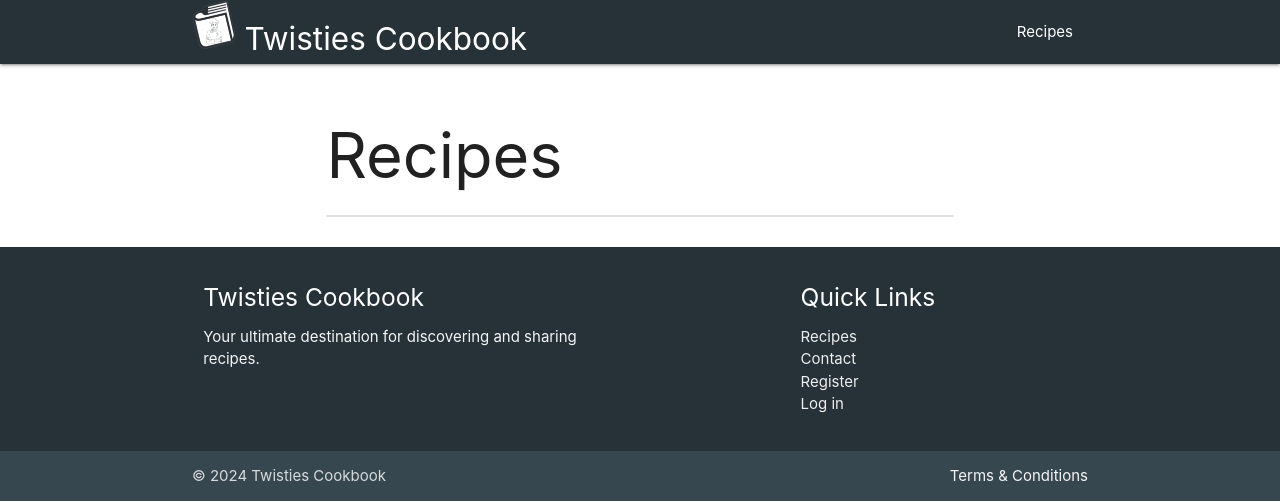
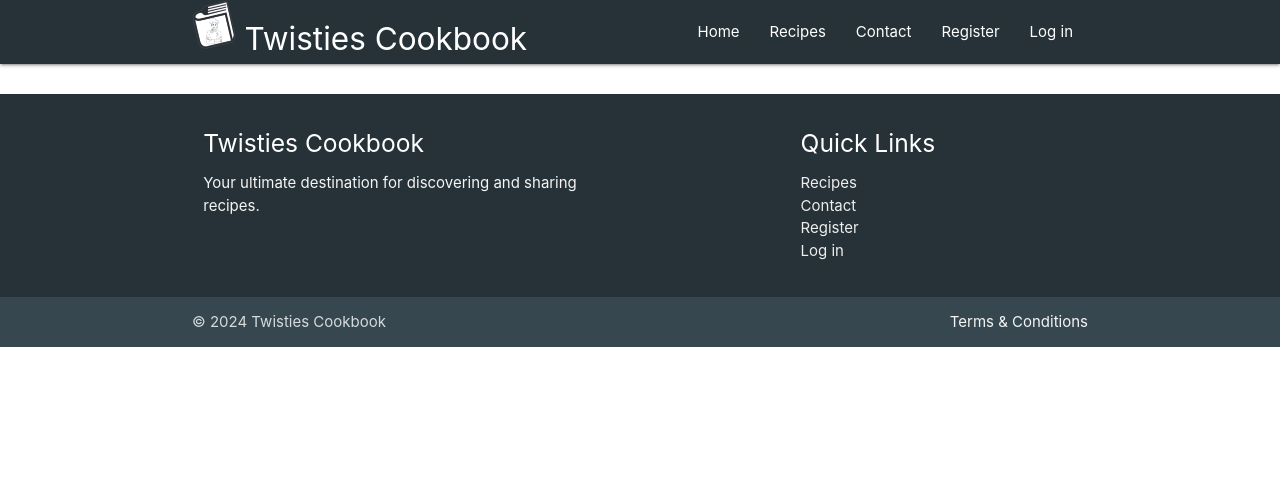
Before and after one commit to twisty147/Twisties-Cook-Book, a Flask app: page / in a window 1280 px wide. Shown: the top 502 px of the page. Run offline with Flask 2, Linux system fonts and the light colour scheme; data that the repository does not hold is empty; some libraries are stand-ins or nearby versions.

Commit message:
Enhance header with additional navigation links and updated mobile menu - Added Home, Contact, Register, and Login links to both desktop and mobile navigation. Also added their app routes on app.py. - Updated mobile menu icon from menu to bars for better visual consistency.- Included a Menu heading in the mobile sidebar and aligned menu items center.- Modified the brand logo section to use brand-text for consistent styling.- Cleaned up redundant <li> elements in desktop and mobile menus. -Added an index.html page inheriting from base template.

```diff
--- a/app.py
+++ b/app.py
@@ -22,13 +22,39 @@ app.secret_key = os.environ.get("SECRET_KEY")
 
 mongo = PyMongo(app)
 
-@app.route("/")
+@app.route('/')
+def get_index():
+       return render_template('index.html')
+
+@app.route('/recipe/<recipe_id>')
+def get_recipe(recipe_id):
+   return render_template('recipe_detail.html')
+
+
+
 @app.route('/recipes', methods=['GET'])
 def get_recipes():
     recipes = mongo.db.recipesCollection.find()
     return render_template("recipes.html", recipes=recipes)
 
 
+@app.route('/contact')
+def get_contact():
+    return render_template('contact.html')
+
+
+@app.route('/register')
+def get_register():
+    return render_template('register.html')
+
+
+@app.route('/login')
+def get_login():
+    return render_template('login.html')
+
+
+
+
 if __name__ == "__main__":
     app.run(host=os.environ.get("IP"),
             port=int(os.environ.get("PORT")),
--- a/templates/base.html
+++ b/templates/base.html
@@ -17,6 +17,7 @@
 </head>
 
 <body>
+    <header>
         <!-- Navbar -->
         <nav class="blue-grey darken-4">
             <div class="nav-wrapper container">
@@ -24,19 +25,31 @@
                 <a href="/" class="brand-logo">
                     <img src="{{ url_for('static', filename='images/logo.png') }}" alt="Twisties Cookbook Logo"
                         style="height: 50px;">
-                Twisties Cookbook
+                    <span class="brand-text">Twisties Cookbook</span>
                 </a>
-            <a href="#" data-target="mobile-menu" class="sidenav-trigger"><i class="material-icons">menu</i></a>
+                <a href="#" data-target="mobile-menu" class="sidenav-trigger"><i class="fas fa-bars"></i></a>
                 <ul class="right hide-on-med-and-down">
+                    <li><a href="{{ url_for('get_index') }}">Home</a></li>
                     <li><a href="{{ url_for('get_recipes') }}">Recipes</a></li>
+                    <li><a href="">Contact</a></li>
+                    <li><a href="">Register</a></li>
+                    <li><a href="">Log in</a></li>
                 </ul>
             </div>
         </nav>
 
         <!-- Mobile Sidebar -->
-    <ul class="sidenav" id="mobile-menu">
+        <ul class="sidenav center-align" id="mobile-menu">
+            <li>
+                <h4>Menu</h4>
+            </li>
+            <li><a href="{{ url_for('get_index') }}">Home</a></li>
             <li><a href="{{ url_for('get_recipes') }}">Recipes</a></li>
+            <li><a href="">Contact</a></li>
+            <li><a href="">Register</a></li>
+            <li><a href="">Log in</a></li>
         </ul>
+    </header>
 
     <!-- Main Content -->
     <main class="container">
@@ -82,7 +95,7 @@
     <script src="https://cdnjs.cloudflare.com/ajax/libs/materialize/1.0.0/js/materialize.min.js"></script>
     <!-- Initialize Materialize Components -->
     <script>
-        document.addEventListener('DOMContentLoaded', function() {
+        document.addEventListener('DOMContentLoaded', function () {
             var elems = document.querySelectorAll('.sidenav');
             var instances = M.Sidenav.init(elems);
         });
--- /dev/null
+++ b/templates/index.html
@@ -0,0 +1,5 @@
+{% extends "base.html" %}
+
+{% block content %}
+
+{% endblock %}
```
Lines whose indentation alone changed are shown as unchanged.
